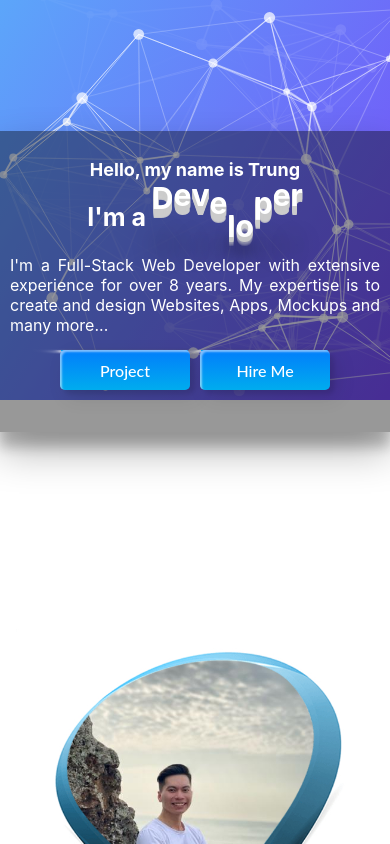
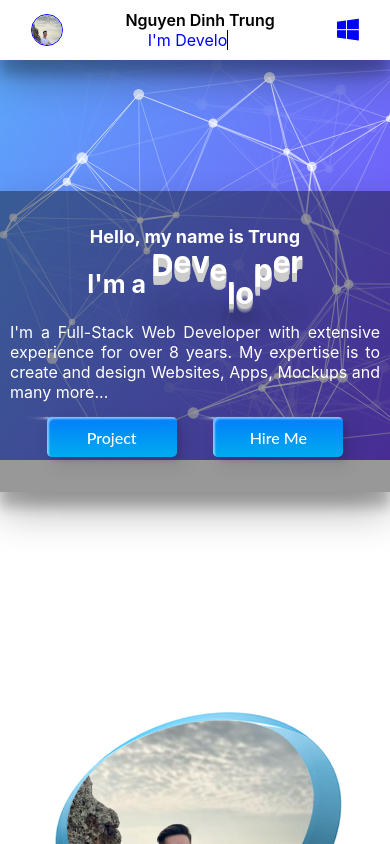
Before and after one commit to trungnd11/mylandingpage, a React (Create React App) app: page / in a window 390 px wide. Shown: the top 844 px of the page. Built offline with nearby package versions, Linux system fonts and the light colour scheme.

Commit message:
Fix navBar mobile

```diff
--- a/src/components/container/Container.tsx
+++ b/src/components/container/Container.tsx
@@ -1,3 +1,4 @@
+/* eslint-disable @typescript-eslint/no-unused-expressions */
 /* eslint-disable jsx-a11y/anchor-is-valid */
 import avatar from "../../static/image/avatar.jpg";
 import Home from "../../page/home/Home";
@@ -7,11 +8,19 @@ import Services from "../../page/services/Services";
 import Portfolio from "../../page/portfolio/Portfolio";
 import Contact from "../../page/contact/Contact";
 import ScrollTop from "../scrollTop/ScrollTop";
-import { useEffect, useState } from "react";
+import { useEffect, useState, useRef } from "react";
+import NavBarMobile from "../../page/navBarMobile/NavBarMobile";
 
 export default function Container() {
 
   const [showScroll, setshowScroll] = useState<boolean>();
+  const navBarRef = useRef();
+
+  const closeNavbar = (): void => {
+    console.log(navBarRef.current);
+    const show: any = navBarRef.current;
+    show();
+  }
 
   useEffect(() => {
     window.addEventListener("scroll", (e) => {
@@ -21,6 +30,7 @@ export default function Container() {
 
   return (
     <div className="container-profile">
+      <NavBarMobile ref={navBarRef} />
       <div className="slideBar">
         <div className="wapper-menu">
           <div className="avatar">
@@ -88,7 +98,7 @@ export default function Container() {
           <h6>Copyright © 2020 Trung </h6>
         </div>
       </div>
-      <div className="wapper-content">
+      <div className="wapper-content" onClick={closeNavbar}>
         <Home />
         <About />
         <Experience />
--- /dev/null
+++ b/src/page/navBarMobile/NavBarMobile.tsx
@@ -0,0 +1,63 @@
+
+import { forwardRef, useState, useImperativeHandle } from "react";
+import avatar from "../../static/image/avatar.jpg";
+
+function NavBarMobile(prop: any, ref: any) {
+  const [showNav, setshowNav] = useState<boolean>();
+
+  useImperativeHandle(ref, () => showMenuItem, [showNav]);
+
+  const showMenuItem = () => {
+    setshowNav(!showNav);
+  }
+
+  return (
+    <div className="nav-container">
+      <div className="nav-header">
+        <div className="nav-avatar">
+          <img src={avatar} alt="" />
+        </div>
+        <div className="nav-title">
+          <p>Nguyen Dinh Trung</p>
+          <span>I'm Developer</span>
+        </div>
+        <div className="nav-btn" onClick={showMenuItem}>
+          <i className={`fa-brands fa-windows ${showNav && "active-btn"}`} />
+        </div>
+      </div>
+      <div className={`list-profile ${showNav && "showNav"}`}>
+        <ul className="lists-menu">
+          <li className="item" onClick={showMenuItem}>
+            <i className="fa-solid fa-house" />
+            <a href="#home">Home</a>
+          </li>
+          <li className="item" onClick={showMenuItem}>
+            <i className="fa-solid fa-address-card" />
+            <a href="#about">About</a>
+          </li>
+          <li className="item" onClick={showMenuItem}>
+            <i className="fa-solid fa-clock-rotate-left" />
+            <a href="#experience">Experience</a>
+          </li>
+          <li className="item" onClick={showMenuItem}>
+            <i className="fa-solid fa-gear" />
+            <a href="#services">Services</a>
+          </li>
+          <li className="item" onClick={showMenuItem}>
+            <i className="fa-solid fa-file-lines" />
+            <a href="#project">Project</a>
+          </li>
+          <li className="item" onClick={showMenuItem}>
+            <i className="fa-solid fa-user-check" />
+            <a href="#contact">Contact</a>
+          </li>
+        </ul>
+        <div className="nav-close" onClick={showMenuItem}>
+          <i className="fa-solid fa-circle-xmark" />
+        </div>
+      </div>
+    </div>
+  );
+}
+
+export default forwardRef(NavBarMobile);
--- a/src/static/scss/_about.scss
+++ b/src/static/scss/_about.scss
@@ -33,6 +33,9 @@
     }
 
     .section-heading {
+      @include Responsive(XS) {
+        text-align: center;
+      }
       h2 {
         font-weight: 800;
         font-size: 36px;
--- a/src/static/scss/_container.scss
+++ b/src/static/scss/_container.scss
@@ -144,6 +144,7 @@ $colorWhite: #fff;
 
     @include Responsive(XS) {
       width: 100%;
+      margin-top: 60px;
 	  }
   }
 }
--- a/src/static/scss/_experience.scss
+++ b/src/static/scss/_experience.scss
@@ -19,7 +19,7 @@
       width: 49%;
 
       @include Responsive(XS) {
-        width: 92%;
+        width: inherit;
         text-align: center;
       }
 
@@ -57,7 +57,8 @@
       justify-content: space-around;
 
       @include Responsive(XS) {
-        width: 92%;
+        width: inherit;
+        padding-right: 16px;
       }
 
       .exp-block {
--- a/src/static/scss/_home.scss
+++ b/src/static/scss/_home.scss
@@ -81,12 +81,17 @@
       }
     }
 
+    .wapper-btn {
+      display: flex;
+      justify-content: space-evenly;
+      margin-top: 10px;
+    }
+
     .custom-btn {
       width: 130px;
       height: 40px;
       color: #fff;
       border-radius: 10px;
-      padding: 10px 25px;
       font-family: "Lato", sans-serif;
       font-weight: 500;
       background: transparent;
@@ -100,22 +105,13 @@
     }
 
     .btn-12 {
-      position: relative;
-      right: 20px;
-      bottom: 20px;
       border: none;
       box-shadow: none;
-      width: 130px;
-      height: 40px;
       line-height: 42px;
       -webkit-perspective: 230px;
       perspective: 230px;
-      margin-right: 10px;
 
       @include Responsive(XS) {
-        width: 80px;
-        height: 40px;
-        bottom: 0;
       }
     }
     .btn-12 span {
@@ -187,6 +183,7 @@
 
   @include Responsive(XS) {
     height: calc(100vh / 1.5);
+    position: relative;
   }
 }
 
--- /dev/null
+++ b/src/static/scss/_navbar-mobile.scss
@@ -0,0 +1,135 @@
+@import "responsive";
+
+.nav-container {
+  display: none;
+  @include Responsive(SM) {
+      display: block;
+    }
+  .nav-header {
+    height: 60px;
+    width: 100%;
+    background: #fff;
+    position: fixed;
+    z-index: 5;
+    display: flex;
+    align-items: center;
+    justify-content: space-around;
+    box-shadow: 0 19px 38px rgba(0,0,0,0.30), 0 15px 12px rgba(0,0,0,0.22);
+
+    .nav-avatar {
+      overflow: hidden;
+      width: 30px;
+      height: 30px;
+      border-radius: 50%;
+      border: 1px solid #0000ff;
+      img {
+        width: 100%;
+        height: 100%;
+        border-radius: 50%;
+        object-fit: cover;
+      }
+    }
+    .nav-title {
+      text-align: center;
+      p {
+        margin: 0;
+        font-weight: 600;
+      }
+
+      span {
+        display: inline-block;
+        position: relative;
+        color: #0000ff;
+        &::after {
+          content: '';
+          position: absolute;
+          display: inline-block;
+          width: 100%;
+          height: 100%;
+          left: 24px;
+          background: #fff;
+          border-left: 1px solid #000;
+          animation: runText 2s infinite alternate-reverse;
+        }
+      }
+    }
+
+    .nav-btn {
+      cursor: pointer;
+
+      &:hover {
+        i {
+          color: red !important;
+        }
+      }
+
+      i {
+        font-size: 25px;
+        color: #0000ff;
+        transition: 1s;
+      }
+    }
+
+    .active-btn {
+      transform: rotateZ(360deg);
+      color: #d42743 !important;
+    }
+
+  }
+
+  .list-profile {
+    position: fixed;
+    z-index: 4;
+    background: #fff;
+    top:-100%;
+    width: 100%;
+    overflow: hidden;
+    opacity: 0;
+    transition: .6s;
+    box-shadow: 0 19px 38px rgba(0,0,0,0.30), 0 15px 12px rgba(0,0,0,0.22);
+
+    .lists-menu {
+      list-style-type: none;
+      padding-left: 0;
+      text-align: center;
+      padding: 0 16px;
+
+      .item {
+        padding: 20px;
+        border-bottom: 1px solid #ccc;
+
+        i {
+          margin-right: 10px;
+        }
+
+        a {
+          text-decoration: none;
+          color: #000;
+          font-weight: 600;
+        }
+      }
+    }
+
+    .nav-close {
+      text-align: center;
+      cursor: pointer;
+      padding: 20px 0;
+      i {
+        font-size: 30px;
+        color: #d42743;
+      }
+    }
+  }
+
+  .showNav {
+    top:60px;
+    opacity: 1;
+  }
+}
+
+@keyframes runText {
+  100% {
+    left: 105px;
+    width: 50%;
+  }
+}
--- a/src/static/scss/_portfolio.scss
+++ b/src/static/scss/_portfolio.scss
@@ -100,7 +100,7 @@
       border-radius: 6px;
 
       @include Responsive(XS) {
-        width: 91%;
+        width: inherit;
         margin: 16px;
       }
 
--- a/src/static/scss/_services.scss
+++ b/src/static/scss/_services.scss
@@ -17,12 +17,17 @@
       text-align: center;
       margin-bottom: 65px;
 
+      @include Responsive(XS) {
+        margin-bottom: 40px;
+      }
+
       h2 {
         margin: 0;
         font-weight: 800;
         font-size: 38px;
         margin-bottom: 10px;
       }
+
     }
 
     .services-content {
@@ -44,8 +49,7 @@
         box-shadow: 0 3px 6px rgba(0, 0, 0, 0.16), 0 3px 6px rgba(0, 0, 0, 0.23);
 
         @include Responsive(XS) {
-          width: 82%;
-          padding: 20px;
+          width: inherit;
           margin: 16px;
         }
 
--- a/src/static/scss/index.scss
+++ b/src/static/scss/index.scss
@@ -7,3 +7,4 @@
 @import "portfolio";
 @import "contact";
 @import "scrollTop";
+@import "navbar-mobile";
```
Also changed, not shown: 7 other files (tests, documents, lock files or other folders).
